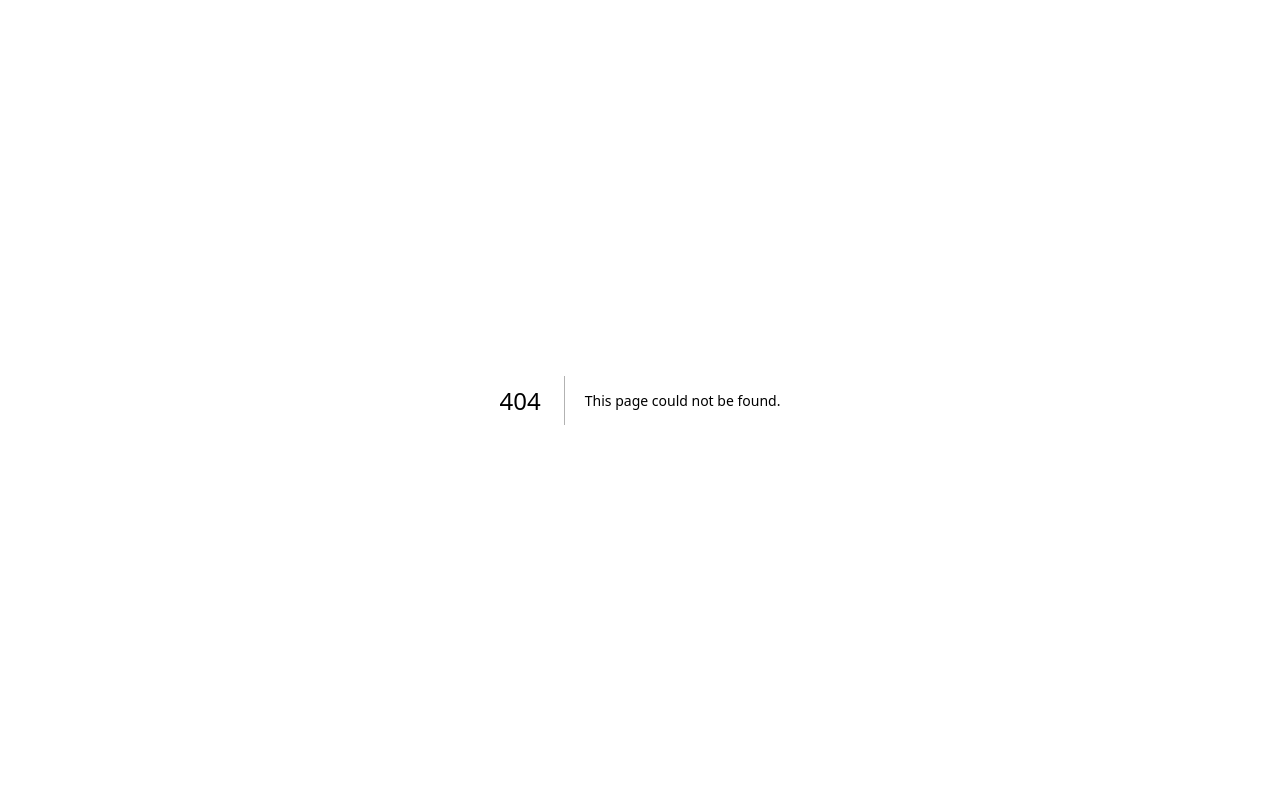
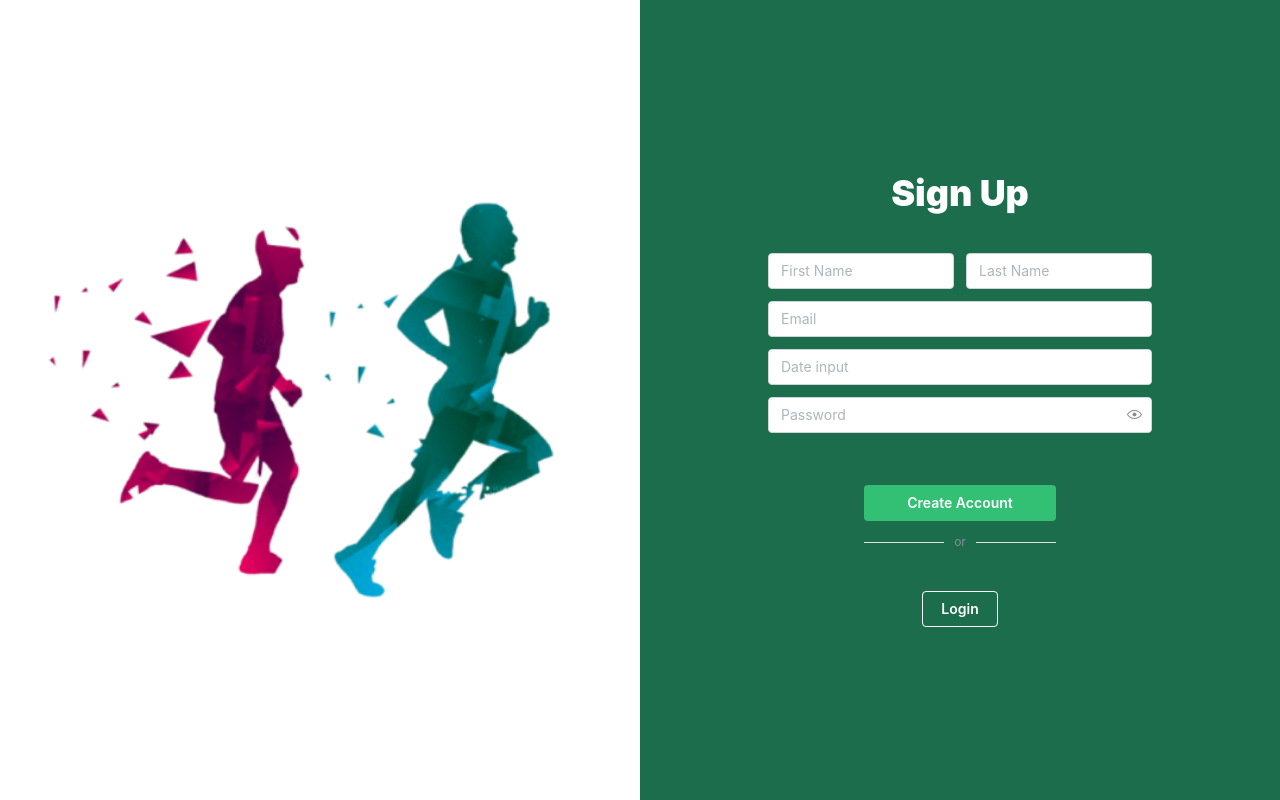
Before and after one commit to ArjunXvarma/team-project-team-26, a Next.js app in the folder frontend/: page /signup in a window 1280 px wide. Before the commit this address had no page. Built offline with nearby package versions, Linux system fonts and the light colour scheme.

Commit message:
Added signup page

```diff
--- a/frontend/package.json
+++ b/frontend/package.json
@@ -10,8 +10,10 @@
   },
   "dependencies": {
     "@mantine/core": "^7.5.3",
+    "@mantine/dates": "^7.5.3",
     "@mantine/form": "^7.5.3",
     "@mantine/hooks": "^7.5.3",
+    "dayjs": "^1.11.10",
     "next": "14.1.0",
     "react": "^18",
     "react-dom": "^18"
--- a/frontend/src/app/login/page.tsx
+++ b/frontend/src/app/login/page.tsx
@@ -1,8 +1,8 @@
 "use client";
-
+import Link from "next/link";
 import Image from "next/image";
 import { useForm } from "@mantine/form";
-import { Input, PasswordInput, Button, Divider, TextInput } from "@mantine/core";
+import { PasswordInput, Button, Divider, TextInput } from "@mantine/core";
 
 export default function Login() {
   const form = useForm({
@@ -38,25 +38,27 @@ export default function Login() {
             <form onClick={submit} className="w-full flex flex-col gap-3 items-center">
               <TextInput
                 type="email"
+                placeholder="Email"
                 className="w-full text-white"
-                placeholder="Email"
                 {...form.getInputProps("email")}
               />
               <PasswordInput
+                className="w-full"
                 placeholder="Password"
-                className="w-full"
                 {...form.getInputProps("password")}
               />
               <div className="flex flex-col justify-center gap-3 mt-10 w-48">
-                <Button className="bg-secondary" type="submit">
+                <Button className="bg-secondary w-full" type="submit">
                   Login
                 </Button>
                 <Divider label="or"></Divider>
-                <Button color="white" variant="outline">
-                  Create Account
-                </Button>
               </div>
             </form>
+            <Link href={"/signup"} className="flex w-full justify-center">
+              <Button className="w-48" color="white" variant="outline" onClick={() => {}}>
+                Create Account
+              </Button>
+            </Link>
           </div>
         </div>
       </div>
--- /dev/null
+++ b/frontend/src/app/signup/page.tsx
@@ -0,0 +1,107 @@
+"use client";
+import dayjs from "dayjs";
+import Link from "next/link";
+import Image from "next/image";
+import "@mantine/dates/styles.css";
+import { useForm } from "@mantine/form";
+import { DateInput } from "@mantine/dates";
+import { PasswordInput, Button, Divider, TextInput } from "@mantine/core";
+
+export default function Login() {
+  const form = useForm({
+    initialValues: { fname: "", lname: "", email: "", password: "", cpassword: "", dob: "" },
+    validate: {
+      fname: (value) => (value.length !== 0 ? null : "Enter first name"),
+      lname: (value) => (value.length !== 0 ? null : "Enter last name"),
+      email: (value) =>
+        /^[a-zA-Z0-9._%+-]+@[a-zA-Z0-9.-]+\.[a-zA-Z]{2,}$/.test(value)
+          ? null
+          : "Invalid email",
+      password: (value) => {
+        if (value.length < 3) {
+          return "Password too short";
+        } else if (value.length > 20) {
+          return "Password too long";
+        } else {
+          null;
+        }
+      },
+    },
+  });
+
+  const submit = form.onSubmit((values) => {
+    console.log(form.errors);
+    console.log("submit");
+  });
+
+  return (
+    <main>
+      <div className="flex w-full h-full">
+        <div className="w-full h-screen flex items-center justify-center">
+          <Image src="/runner.png" alt="Runner Image" width={600} height={400} />
+        </div>
+        <div className="w-full h-screen flex items-center justify-center bg-primary">
+          <div className="w-96 flex flex-col items-center gap-10">
+            <h1 className="text-4xl font-black text-white">Sign Up</h1>
+            <form onClick={submit} className="w-full flex flex-col gap-3 items-center">
+              <div className="w-full flex gap-3">
+                <TextInput
+                  required
+                  className="w-full"
+                  placeholder="First Name"
+                  {...form.getInputProps("fname")}
+                />
+                <TextInput
+                  required
+                  className="w-full"
+                  placeholder="Last Name"
+                  {...form.getInputProps("lname")}
+                />
+              </div>
+              <TextInput
+                type="email"
+                className="w-full"
+                placeholder="Email"
+                {...form.getInputProps("email")}
+              />
+              <DateInput
+                clearable
+                valueFormat="DD MMMM YYYY"
+                placeholder="Date input"
+                style={{ caretColor: "transparent" }}
+                className="w-full cursor-pointer"
+                onKeyDown={(e) => e.preventDefault()}
+                {...form.getInputProps("dob")}
+                maxDate={dayjs(new Date()).toDate()}
+                minDate={dayjs(new Date(1920, 0, 1)).toDate()}
+              />
+              <PasswordInput
+                placeholder="Password"
+                className="w-full"
+                {...form.getInputProps("password")}
+              />
+              {form.values.password.length < 1 || form.errors.password ? null : (
+                <PasswordInput placeholder="Confirm Password" className="w-full" />
+              )}
+              <div className="flex flex-col justify-center gap-3 mt-10 w-48">
+                <Button
+                  type="submit"
+                  className="w-full"
+                  style={{ backgroundColor: "rgb(51, 192, 116, 1)" }}
+                >
+                  Create Account
+                </Button>
+                <Divider label="or"></Divider>
+              </div>
+            </form>
+            <Link href={"/login"} className="flex w-full justify-center">
+              <Button className="w-48" color="white" variant="outline" onClick={() => {}}>
+                Login
+              </Button>
+            </Link>
+          </div>
+        </div>
+      </div>
+    </main>
+  );
+}
```
Also changed, not shown: 1 other file (tests, documents, lock files or other folders).
